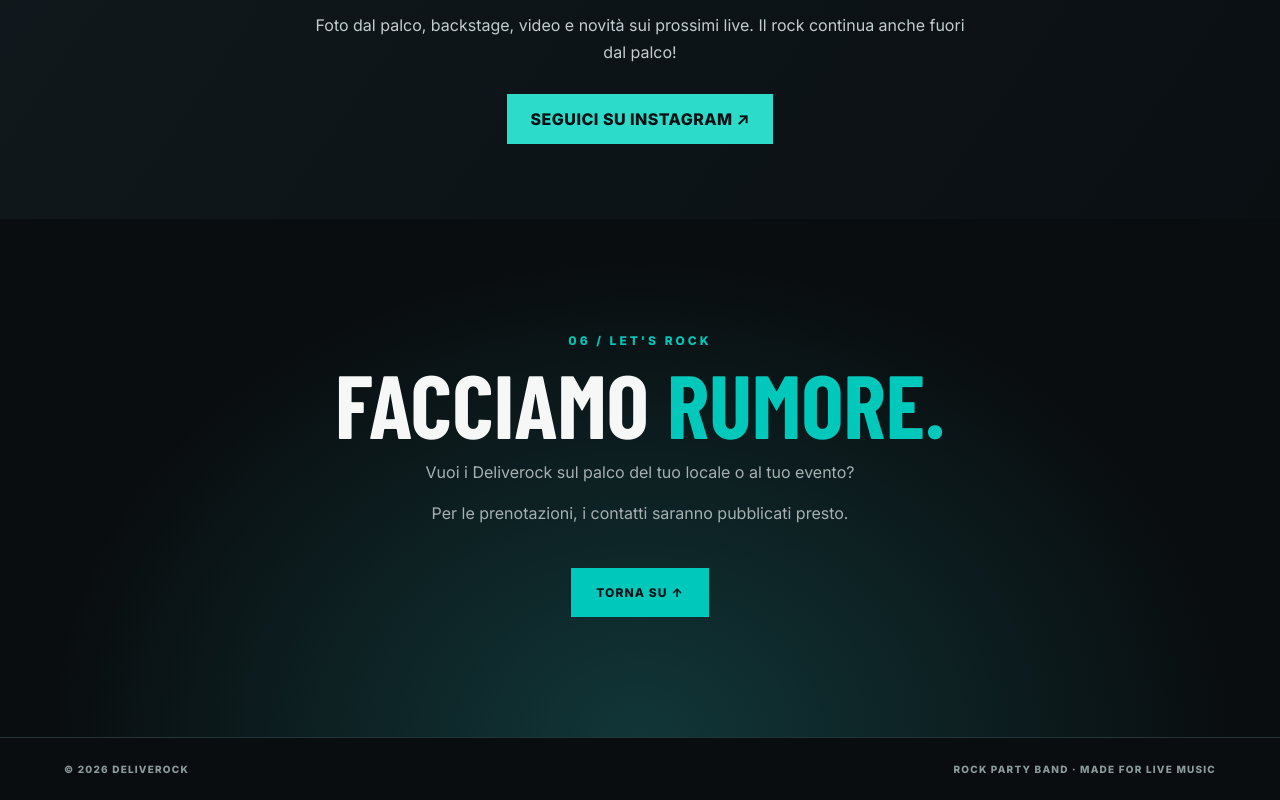
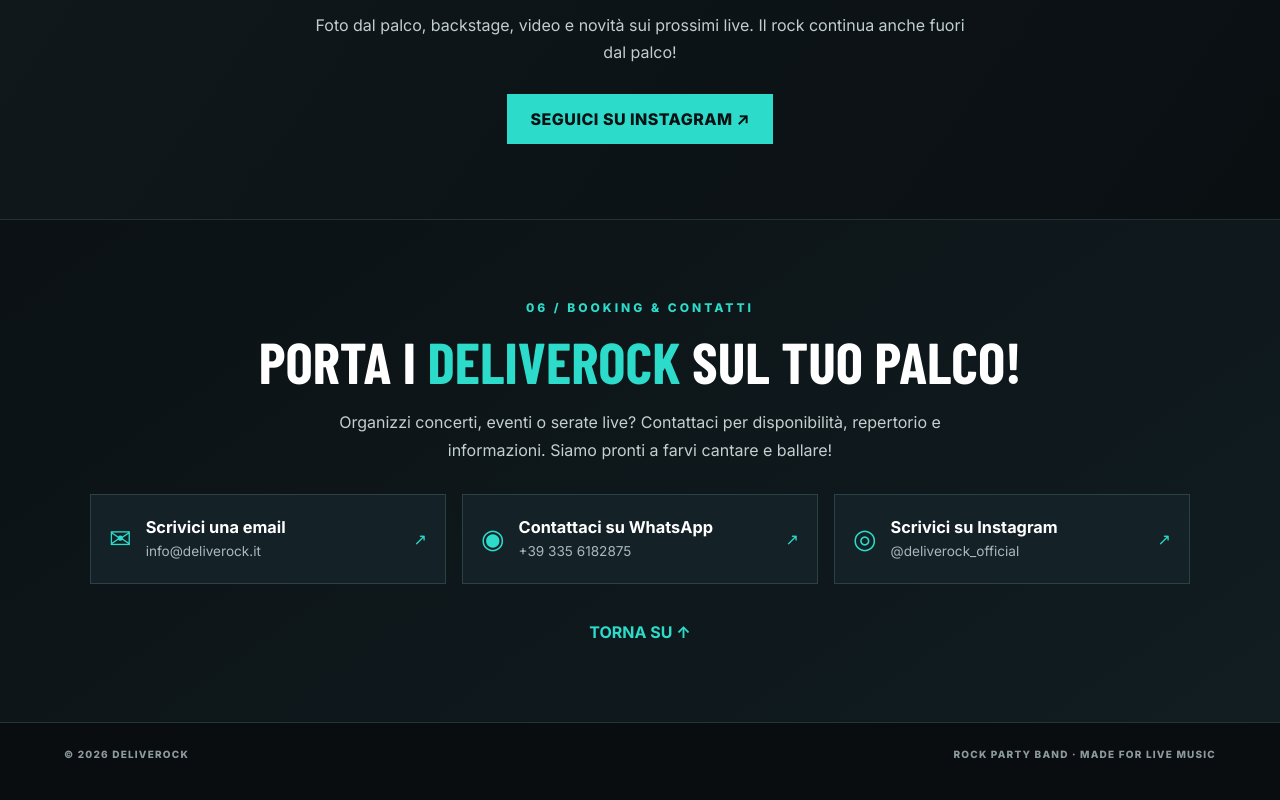
Before and after one commit to carlozerbi1972-bit/Deliverock, a plain HTML site: page index.html in a window 1280 px wide. Shown: the part 6552-7352 px from the top of the page. Drawn offline with nearby package versions, Linux system fonts and the light colour scheme; no server answers; a web font is replaced by a local one.

Commit message:
Add files via upload

```diff
--- a/index.html
+++ b/index.html
@@ -54,6 +54,19 @@
 .dr-social-link{display:inline-flex;align-items:center;justify-content:center;gap:9px;background:#2cdbc9;color:#071113!important;text-decoration:none;padding:15px 24px;font-weight:900;letter-spacing:.03em;transition:background .2s,transform .2s}
 .dr-social-link:hover,.dr-social-link:focus-visible{background:#8bf3e9;transform:translateY(-2px)}
 </style>
+<style id="dr-booking-styles">
+.dr-booking{padding:80px max(22px,calc((100vw - 1180px)/2));background:linear-gradient(145deg,#0b1114,#111d21);border-top:1px solid #233237;text-align:center}
+.dr-booking .kicker{display:block;margin-bottom:15px;color:#2cdbc9}.dr-booking h2{font-size:clamp(2rem,5vw,3.6rem);line-height:1.1;color:#fff;margin:0 0 16px;font-weight:900}.dr-booking h2 span{color:#2cdbc9}
+.dr-booking-intro{max-width:690px;margin:0 auto 30px;color:#c4cfd1;line-height:1.7}
+.dr-booking-links{display:grid;grid-template-columns:repeat(3,minmax(0,1fr));gap:16px;max-width:1100px;margin:0 auto 26px}
+.dr-booking-link{min-width:0;display:flex;align-items:center;gap:14px;padding:22px 18px;border:1px solid #2c4146;background:#142126;color:#fff;text-decoration:none;text-align:left;transition:border-color .2s,transform .2s,background .2s}
+.dr-booking-link:hover,.dr-booking-link:focus-visible{border-color:#2cdbc9;background:#1a3033;transform:translateY(-2px)}
+.dr-booking-icon{color:#2cdbc9;flex:0 0 auto;font-size:27px;line-height:1}
+.dr-booking-link strong{display:block;font-size:1.02rem;margin-bottom:5px}.dr-booking-link small{display:block;color:#a8b9bc;overflow-wrap:anywhere;font-size:.85rem;line-height:1.4}
+.dr-booking-arrow{color:#2cdbc9;margin-left:auto;flex-shrink:0}
+.dr-booking-back{display:inline-block;color:#2cdbc9;text-decoration:none;font-weight:700;margin-top:12px}
+@media(max-width:820px){.dr-booking-links{grid-template-columns:1fr;max-width:520px}.dr-booking{padding-top:65px;padding-bottom:65px}}
+</style>
 </head>
 <body>
 <header class="topbar"><a aria-label="Deliverock home" class="brand" href="#home"><span class="brand-icon">🤘</span><span>de<span class="cap">L</span>iverock</span></a><button aria-controls="nav" aria-expanded="false" class="menu-toggle" type="button">☰ <span class="sr-only">Apri menu</span></button><nav aria-label="Navigazione principale" id="nav"><a href="#home">Home</a><a href="#band">La band</a><a href="#live">Live</a><a href="#repertorio">Repertorio</a><a href="#gallery">Gallery</a><a href="#social">Social</a><a href="#contatti">Contatti</a></nav></header>
@@ -75,7 +88,17 @@
 <p>Foto dal palco, backstage, video e novità sui prossimi live. Il rock continua anche fuori dal palco!</p>
 <a class="dr-social-link" href="https://www.instagram.com/deliverock_official/" target="_blank" rel="noopener noreferrer" aria-label="Segui Deliverock su Instagram (si apre in una nuova scheda)">SEGUICI SU INSTAGRAM ↗</a>
 </section>
-<section class="contact" id="contatti"><span class="kicker">06 / LET'S ROCK</span><h2>FACCIAMO <span>RUMORE.</span></h2><p>Vuoi i Deliverock sul palco del tuo locale o al tuo evento?</p><p>Per le prenotazioni, i contatti saranno pubblicati presto.</p><a class="btn primary" href="#home">TORNA SU ↑</a></section>
+<section class="dr-booking" id="contatti" aria-labelledby="dr-booking-title">
+<span class="kicker">06 / BOOKING &amp; CONTATTI</span>
+<h2 id="dr-booking-title">PORTA I <span>DELIVEROCK</span> SUL TUO PALCO!</h2>
+<p class="dr-booking-intro">Organizzi concerti, eventi o serate live? Contattaci per disponibilità, repertorio e informazioni. Siamo pronti a farvi cantare e ballare!</p>
+<div class="dr-booking-links">
+<a class="dr-booking-link" href="mailto:info@deliverock.it?subject=Richiesta%20booking%20Deliverock" aria-label="Scrivi un'email a info@deliverock.it"><span class="dr-booking-icon" aria-hidden="true">✉</span><span><strong>Scrivici una email</strong><small>info@deliverock.it</small></span><span class="dr-booking-arrow" aria-hidden="true">↗</span></a>
+<a class="dr-booking-link" href="https://wa.me/393356182875?text=Ciao%20Deliverock%2C%20vorrei%20informazioni%20per%20una%20serata%20live." target="_blank" rel="noopener noreferrer" aria-label="Scrivi ai Deliverock su WhatsApp al +39 335 6182875"><span class="dr-booking-icon" aria-hidden="true">◉</span><span><strong>Contattaci su WhatsApp</strong><small>+39 335 6182875</small></span><span class="dr-booking-arrow" aria-hidden="true">↗</span></a>
+<a class="dr-booking-link" href="https://www.instagram.com/deliverock_official/" target="_blank" rel="noopener noreferrer" aria-label="Contatta Deliverock su Instagram"><span class="dr-booking-icon" aria-hidden="true">◎</span><span><strong>Scrivici su Instagram</strong><small>@deliverock_official</small></span><span class="dr-booking-arrow" aria-hidden="true">↗</span></a>
+</div>
+<a class="dr-booking-back" href="#home">TORNA SU ↑</a>
+</section>
 </main><footer><span>© <span id="year"></span> DELIVEROCK</span><span>ROCK PARTY BAND · MADE FOR LIVE MUSIC</span></footer>
 <script src="script.js"></script>
 <script id="deliverock-repertoire-script">
```
